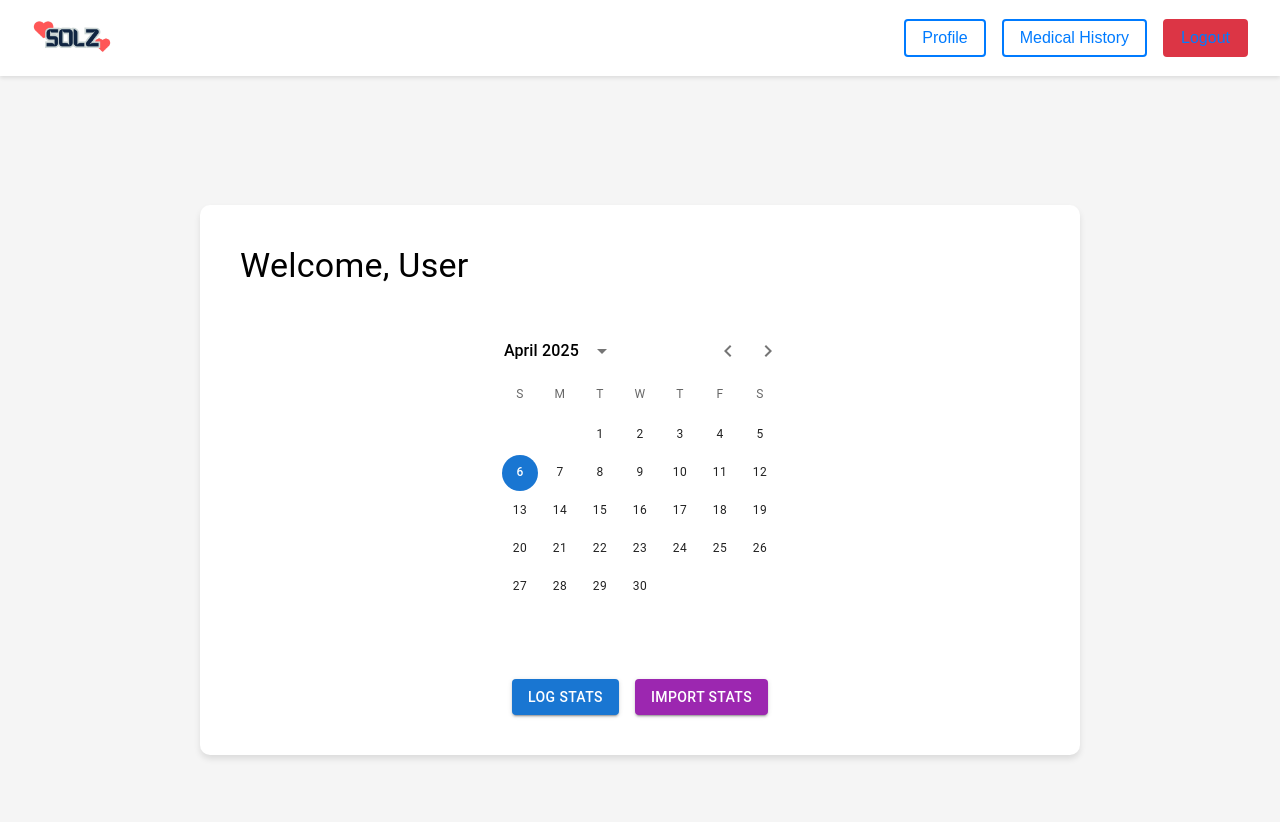
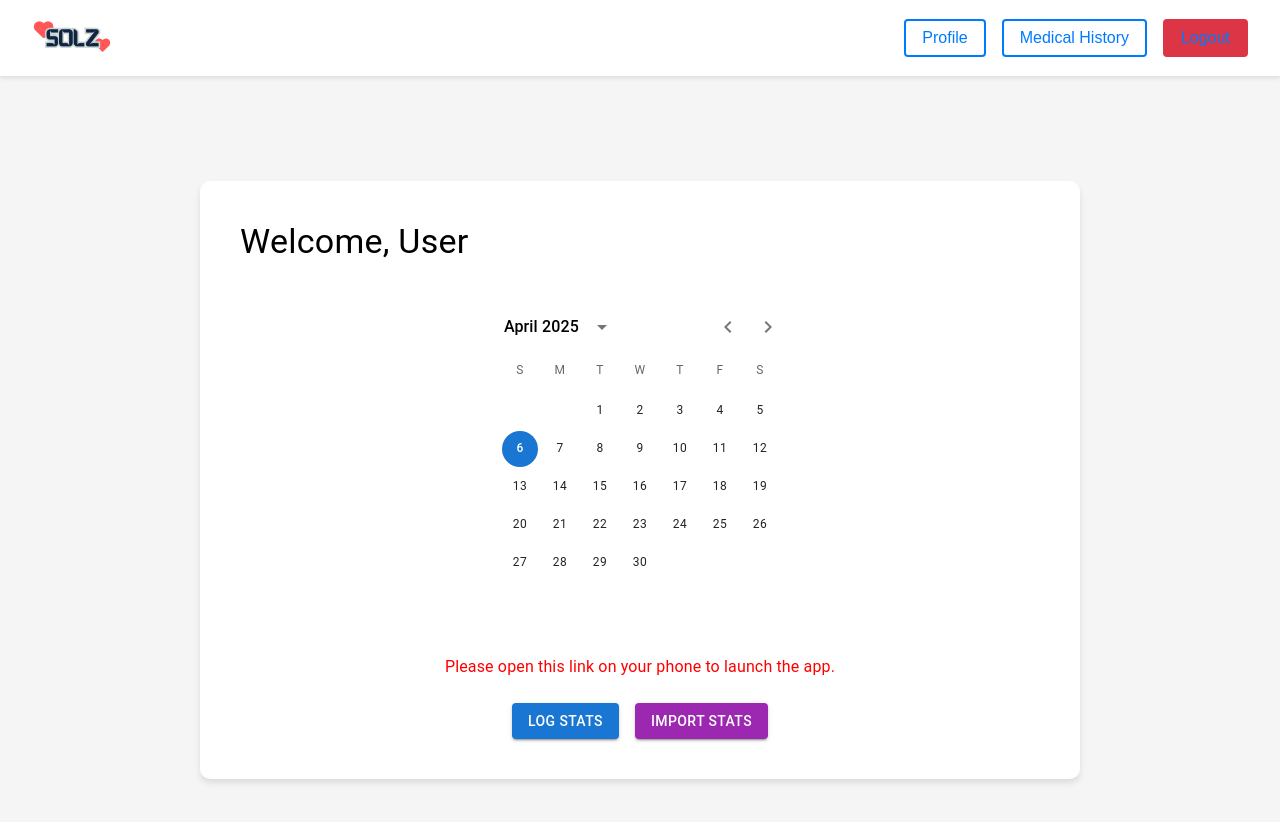
Before and after one commit to froguro/diamondhacks-2025, a React (Create React App) app in the folder my-app/: page /dashboard in a window 1280 px wide. Both pictures are taken after a click on the button "IMPORT STATS". Shown: the top 822 px of the page. Built offline with nearby package versions, Linux system fonts and the light colour scheme.

Commit message:
added functionality to import stats

```diff
--- a/my-app/src/components/Dashboard.js
+++ b/my-app/src/components/Dashboard.js
@@ -12,6 +12,9 @@ function Dashboard() {
   const [showLogSection, setShowLogSection] = useState(false);
   const [logData, setLogData] = useState(null);
   const firstName = localStorage.getItem('firstName') || 'User';
+  const isMobile = /iPhone|Android/i.test(navigator.userAgent);
+  const [showMessage, setShowMessage] = useState(false);
+
 
   const fetchDailyLog = async (date) => {
     try {
@@ -41,6 +44,12 @@ function Dashboard() {
 
   const handleImportStats = () => {
     // TODO: Implement import stats functionality
+
+    if (isMobile) {
+       window.location.href = 'solz://'; // your custom scheme
+     } else {
+         setShowMessage(true);
+    }
     console.log('Importing stats for:', value.format('YYYY-MM-DD'));
   };
 
@@ -59,7 +68,11 @@ function Dashboard() {
               onChange={handleDateChange}
             />
           </LocalizationProvider>
-
+          {showMessage && (
+              <Typography sx={{ color: 'red', textAlign: 'center' }}>
+                Please open this link on your phone to launch the app.
+              </Typography>
+          )}
           <Box sx={{ display: 'flex', gap: 2 }}>
             <Button
               variant="contained"
```
Also changed, not shown: 2 other files (tests, documents, lock files or other folders).
